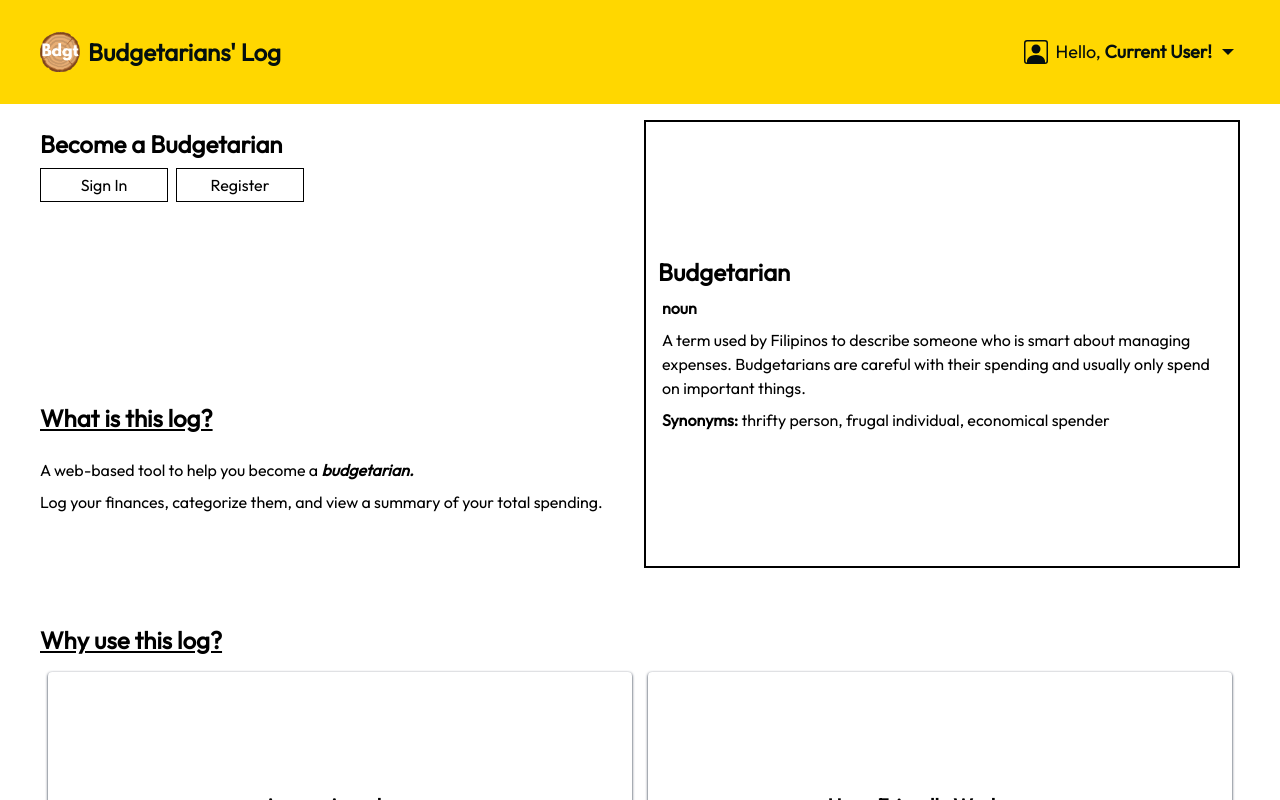
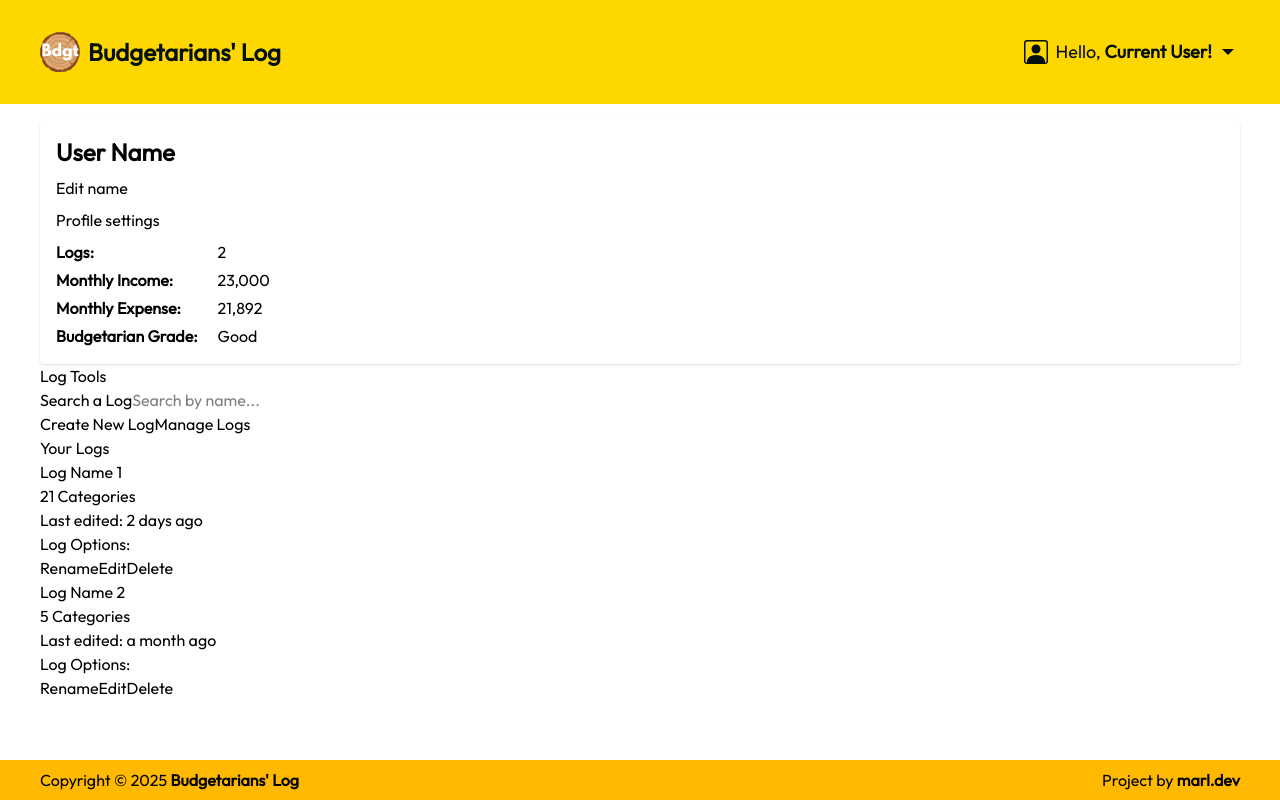
Before and after one commit to marlmunar/budget-tracker, a React (Vite) app in the folder frontend/: page / in a window 1280 px wide. Shown: the top 800 px of the page. Built offline with nearby package versions, Linux system fonts and the light colour scheme.

Commit message:
Added the user profile component

```diff
--- a/frontend/src/App.jsx
+++ b/frontend/src/App.jsx
@@ -1,12 +1,14 @@
 import Footer from "./components/Footer";
 import Header from "./components/Header";
 import Home from "./pages/Home";
+import Profile from "./pages/Profile";
 const App = () => {
   return (
     <div className="flex flex-col min-h-screen">
       <Header />
       <div className="container mx-auto px-4 xl:px-10">
-        <Home />
+        {/* <Home /> */}
+        <Profile />
       </div>
       <Footer />
     </div>
--- /dev/null
+++ b/frontend/src/components/UserProfile.jsx
@@ -0,0 +1,22 @@
+const UserProfile = () => {
+  return (
+    <section className="flex flex-col gap-2 items-start shadow rounded p-4 mt-4">
+      <h2 className="text-2xl font-semibold">User Name</h2>
+      <button>Edit name</button>
+      <button>Profile settings</button>
+
+      <div className="grid grid-row-4 grid-cols-2 gap-x-5 gap-y-1">
+        <span className="font-semibold">Logs:</span>
+        <span> 2</span>
+        <span className="font-semibold">Monthly Income:</span>
+        <span> 23,000</span>
+        <span className="font-semibold">Monthly Expense:</span>
+        <span> 21,892</span>
+        <span className="font-semibold">Budgetarian Grade:</span>
+        <span> Good</span>
+      </div>
+    </section>
+  );
+};
+
+export default UserProfile;
--- /dev/null
+++ b/frontend/src/pages/Profile.jsx
@@ -0,0 +1,57 @@
+import UserProfile from "../components/UserProfile";
+
+const Profile = () => {
+  return (
+    <div>
+      <UserProfile />
+      <section id="log-tools">
+        <h3>Log Tools</h3>
+        <div>
+          <label for="search-log">Search a Log</label>
+          <input
+            type="search"
+            id="search-log"
+            placeholder="Search by name..."
+          />
+        </div>
+        <div>
+          <button>Create New Log</button>
+          <button>Manage Logs</button>
+        </div>
+      </section>
+      <section id="logs">
+        <h2>Your Logs</h2>
+
+        <div class="log-container">
+          <h3>Log Name 1</h3>
+          <div class="log-stats">
+            <p>21 Categories</p>
+            <p>Last edited: 2 days ago</p>
+          </div>
+          <div class="log-actions">
+            <p>Log Options:</p>
+            <button>Rename</button>
+            <button>Edit</button>
+            <button>Delete</button>
+          </div>
+        </div>
+
+        <div class="log-container">
+          <h3>Log Name 2</h3>
+          <div class="log-stats">
+            <p>5 Categories</p>
+            <p>Last edited: a month ago</p>
+          </div>
+          <div class="log-actions">
+            <p>Log Options:</p>
+            <button>Rename</button>
+            <button>Edit</button>
+            <button>Delete</button>
+          </div>
+        </div>
+      </section>
+    </div>
+  );
+};
+
+export default Profile;
```
